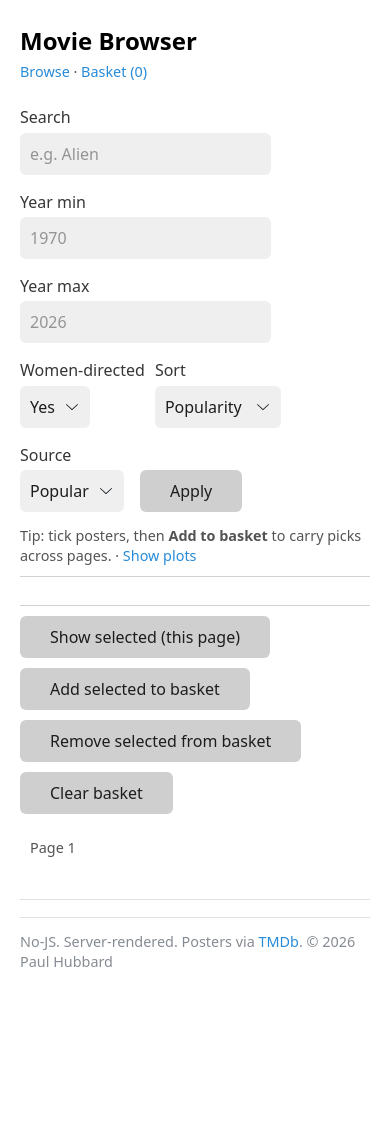
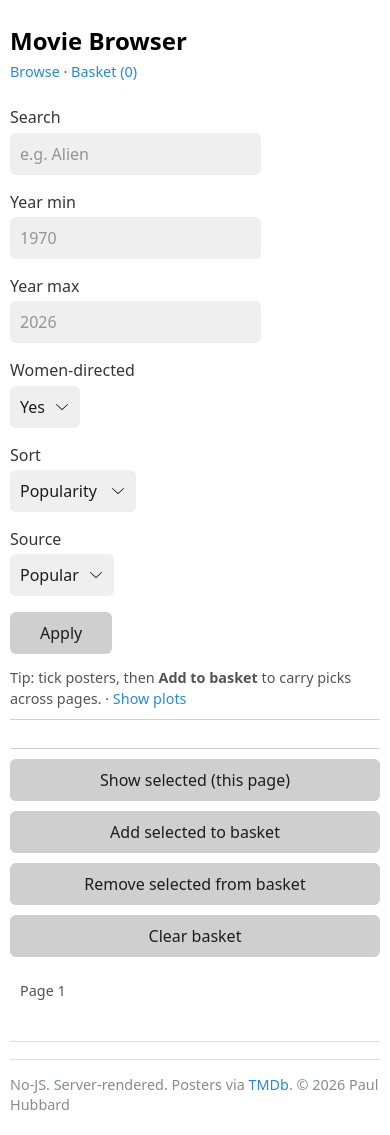
Before and after one commit to phubbard/moviebrowser, a Flask app: page / in a window 390 px wide. Before the commit the page ends 967 px from the top, so only its background shows below. Run offline with Flask 3, Linux system fonts and the light colour scheme; data that the repository does not hold is empty.

Commit message:
Fix mobile layout: remove sticky positioning on small screens
Issues:
- Sticky header and footer consumed ~80% of mobile viewport
- Form controls were cramped horizontally

Changes:
- Remove sticky positioning on screens < 769px
- Stack form controls vertically on mobile for better usability
- Make controls full-width on mobile for easier tapping
- Reduce body padding on mobile to maximize content space
- Keep grid responsive with smaller minmax on tablets

Result: Mobile users now have full screen for content.
Header and footer scroll naturally with the page.

```diff
--- a/static/extra.css
+++ b/static/extra.css
@@ -8,6 +8,25 @@ body {
   display: grid;
   grid-template-columns: repeat(auto-fill, minmax(200px, 1fr));
   gap: 12px;
+}
+
+@media (max-width: 768px) {
+  .grid {
+    grid-template-columns: repeat(auto-fill, minmax(150px, 1fr));
+  }
+
+  .controls {
+    flex-direction: column;
+    align-items: stretch;
+  }
+
+  .controls > * {
+    width: 100%;
+  }
+
+  body {
+    padding: 0 10px;
+  }
 }
 
 @media (max-width: 520px) {
@@ -28,13 +47,19 @@ body {
 }
 
 .actionbar {
-  position: sticky;
-  top: 0;
-  z-index: 5;
   background: var(--background-body, #fff);
   border-bottom: 1px solid rgba(127,127,127,0.35);
   padding: 10px 0;
   margin-bottom: 12px;
+}
+
+/* Sticky header only on larger screens */
+@media (min-width: 769px) {
+  .actionbar {
+    position: sticky;
+    top: 0;
+    z-index: 5;
+  }
 }
 
 .mini {
@@ -62,11 +87,17 @@ body {
 }
 
 .footer-actions {
-  position: sticky;
-  bottom: 0;
-  z-index: 4;
   background: var(--background-body, #fff);
   border-top: 1px solid rgba(127,127,127,0.35);
   padding: 10px 0;
   margin-top: 16px;
 }
+
+/* Sticky footer only on larger screens */
+@media (min-width: 769px) {
+  .footer-actions {
+    position: sticky;
+    bottom: 0;
+    z-index: 4;
+  }
+}
```
